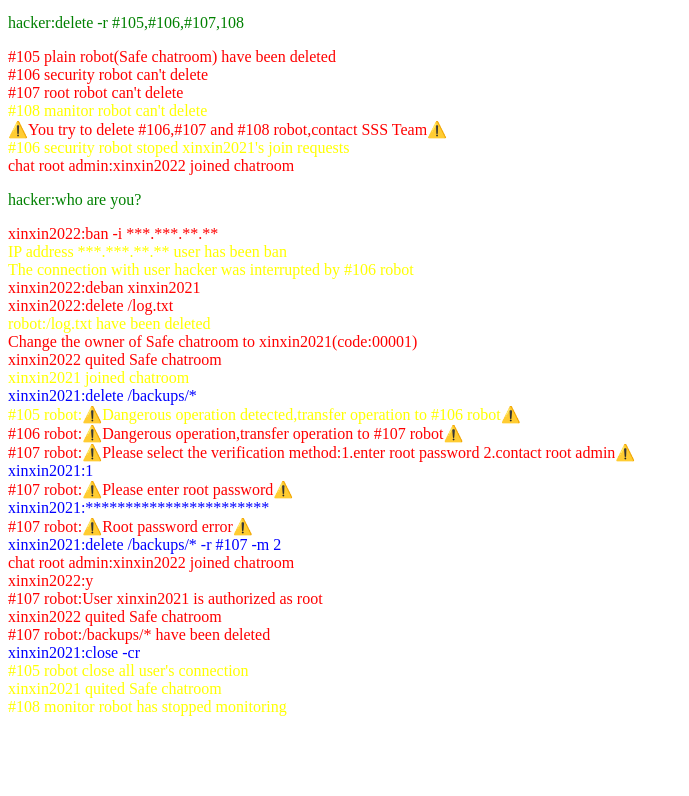
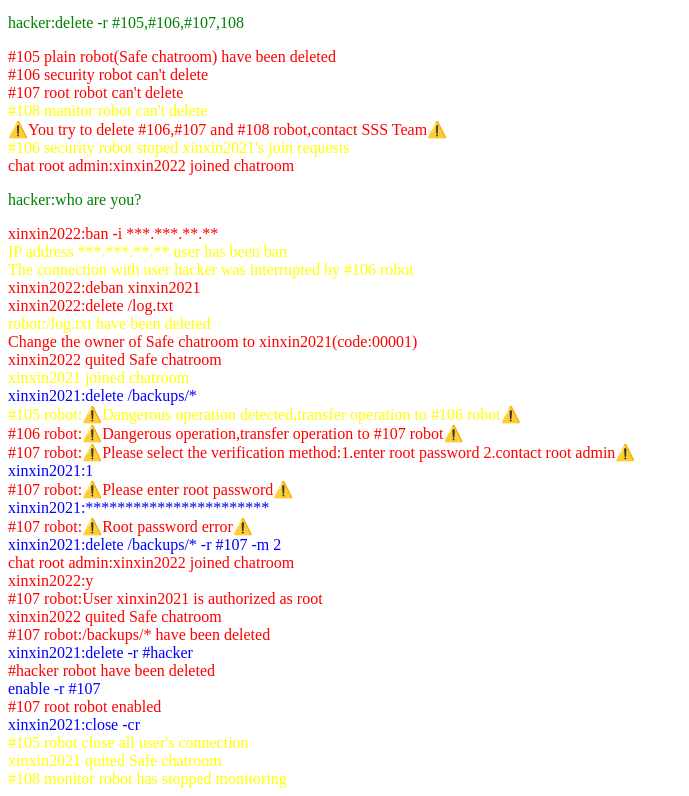
Before and after one commit to xn-team/xn-team.github.io, a plain HTML site: page index.html in a window 1280 px wide. Shown: the part 1173-1969 px from the top of the page, without its empty margins (0-689 px from the left). Before the commit the page ends 1897 px from the top, so only its background shows below. Drawn offline with Linux system fonts and the light colour scheme.

Commit message:
Update index.html

```diff
--- a/index.html
+++ b/index.html
@@ -137,6 +137,14 @@
     <br>
     <span style="color:red">#107 robot:/backups/* have been deleted</span>
     <br>
+    <span style="color:blue">xinxin2021:delete -r #hacker</span>
+    <br>
+    <span style="color:red">#hacker robot have been deleted</span>
+    <br>
+    <span style="color:blue">enable -r #107</span>
+    <br>
+    <span style="color:red">#107 root robot enabled</span>
+    <br>
     <span style="color:blue">xinxin2021:close -cr</span>
     <br>
     <span style="color:yellow">#105 robot close all user's connection</span>
```
